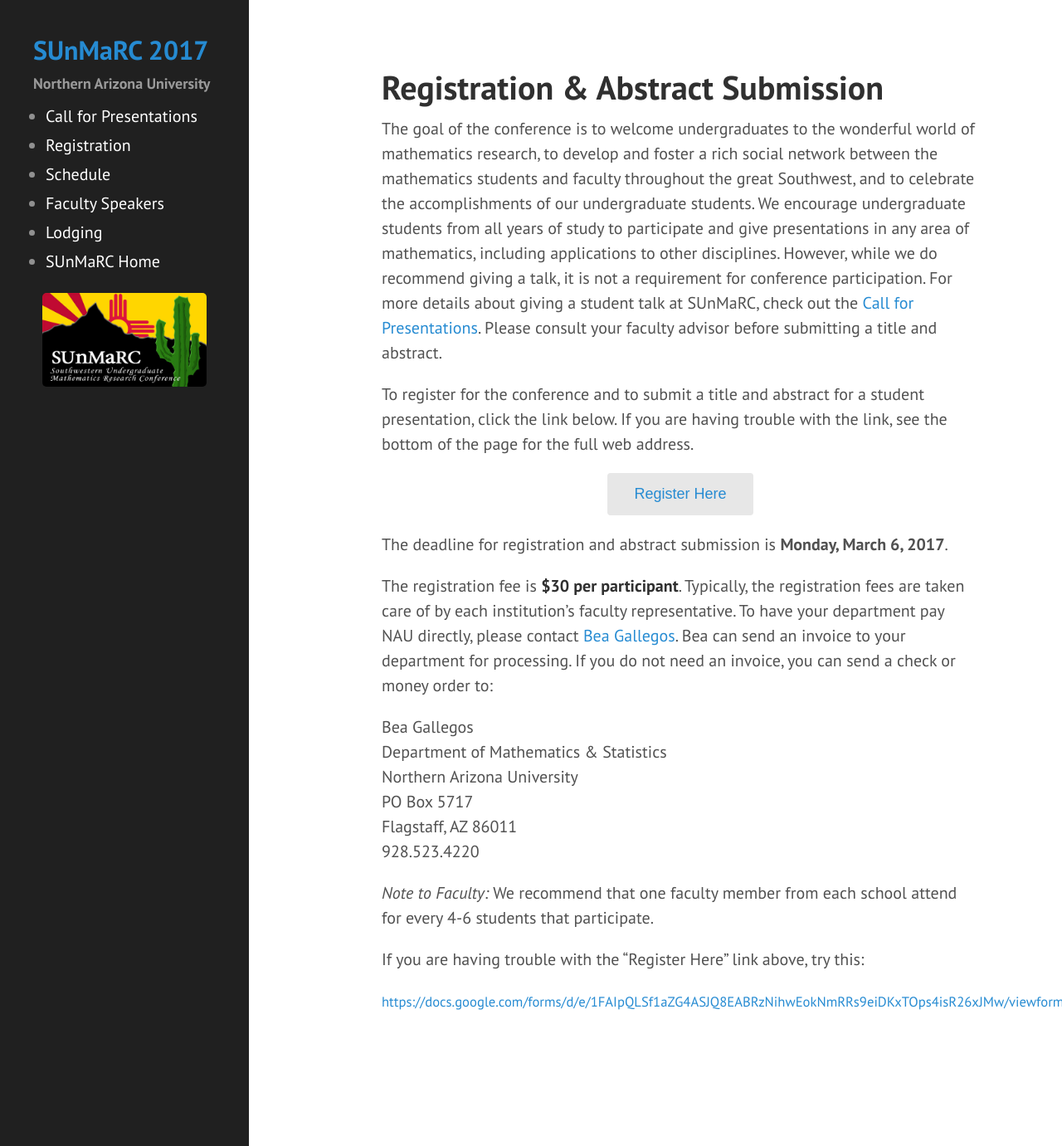
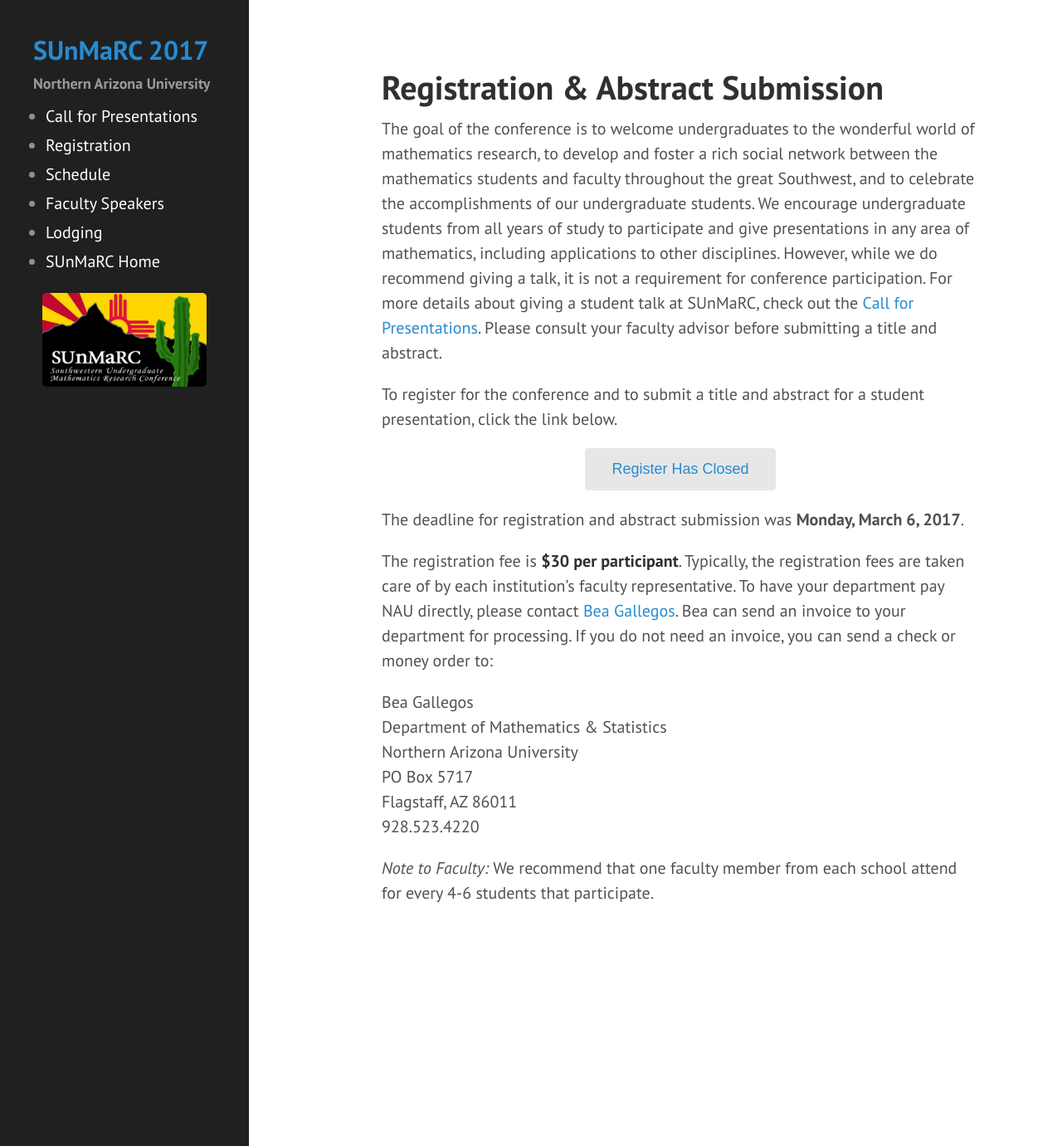
Before and after one commit to NAUMathStat/sunmarc2017, a Jekyll site: the page built from registration.md, in a window 1280 px wide and 1381 px high. Shown: the whole window at 83% size. Built offline with Jekyll 4.4.1, drawn with Linux system fonts in a browser that asks for light colours.

Commit message:
Update to registration page

```diff
--- a/registration.md
+++ b/registration.md
@@ -5,15 +5,15 @@ title: Registration & Abstract Submission
 
 The goal of the conference is to welcome undergraduates to the wonderful world of mathematics research, to develop and foster a rich social network between the mathematics students and faculty throughout the great Southwest, and to celebrate the accomplishments of our undergraduate students. We encourage undergraduate students from all years of study to participate and give presentations in any area of mathematics, including applications to other disciplines.  However, while we do recommend giving a talk, it is not a requirement for conference participation. For more details about giving a student talk at SUnMaRC, check out the [Call for Presentations]({{ site.baseurl }}/call). Please consult your faculty advisor before submitting a title and abstract.
 
-<p>To register for the conference and to submit a title and abstract for a student presentation, click the link below. If you are having trouble with the link, see the bottom of the page for the full web address.</p>
+<p>To register for the conference and to submit a title and abstract for a student presentation, click the link below.</p>
 
 <p>
 <center>
-<button class="button"><a href="https://docs.google.com/forms/d/e/1FAIpQLSf1aZG4ASJQ8EABRzNihwEokNmRRs9eiDKxTOps4isR26xJMw/viewform">Register Here</a></button>
+<button class="button"><a href="">Register Has Closed</a></button>
 </center>
 </p>
 
-<p>The deadline for registration and abstract submission is <b>Monday, March 6, 2017</b>.</p>
+<p>The deadline for registration and abstract submission was <b>Monday, March 6, 2017</b>.</p>
 
 The registration fee is **$30 per participant**. Typically, the registration fees are taken care of by each institution's faculty representative. To have your department pay NAU directly, please contact [Bea Gallegos](mailto:Beatrice.Gallegos@nau.edu). Bea can send an invoice to your department for processing. If you do not need an invoice, you can send a check or money order to:
 
@@ -28,6 +28,7 @@ Flagstaff,  AZ  86011<br />
 
 *Note to Faculty:* We recommend that one faculty member from each school attend for every 4-6 students that participate.
 
+<!--
 If you are having trouble with the "Register Here" link above, try this:
 
 <p>
@@ -36,4 +37,4 @@ If you are having trouble with the "Register Here" link above, try this:
 <a href="https://docs.google.com/forms/d/e/1FAIpQLSf1aZG4ASJQ8EABRzNihwEokNmRRs9eiDKxTOps4isR26xJMw/viewform">https://docs.google.com/forms/d/e/1FAIpQLSf1aZG4ASJQ8EABRzNihwEokNmRRs9eiDKxTOps4isR26xJMw/viewform</a>
 </small>
 </center>
-</p>
+</p> -->
```
